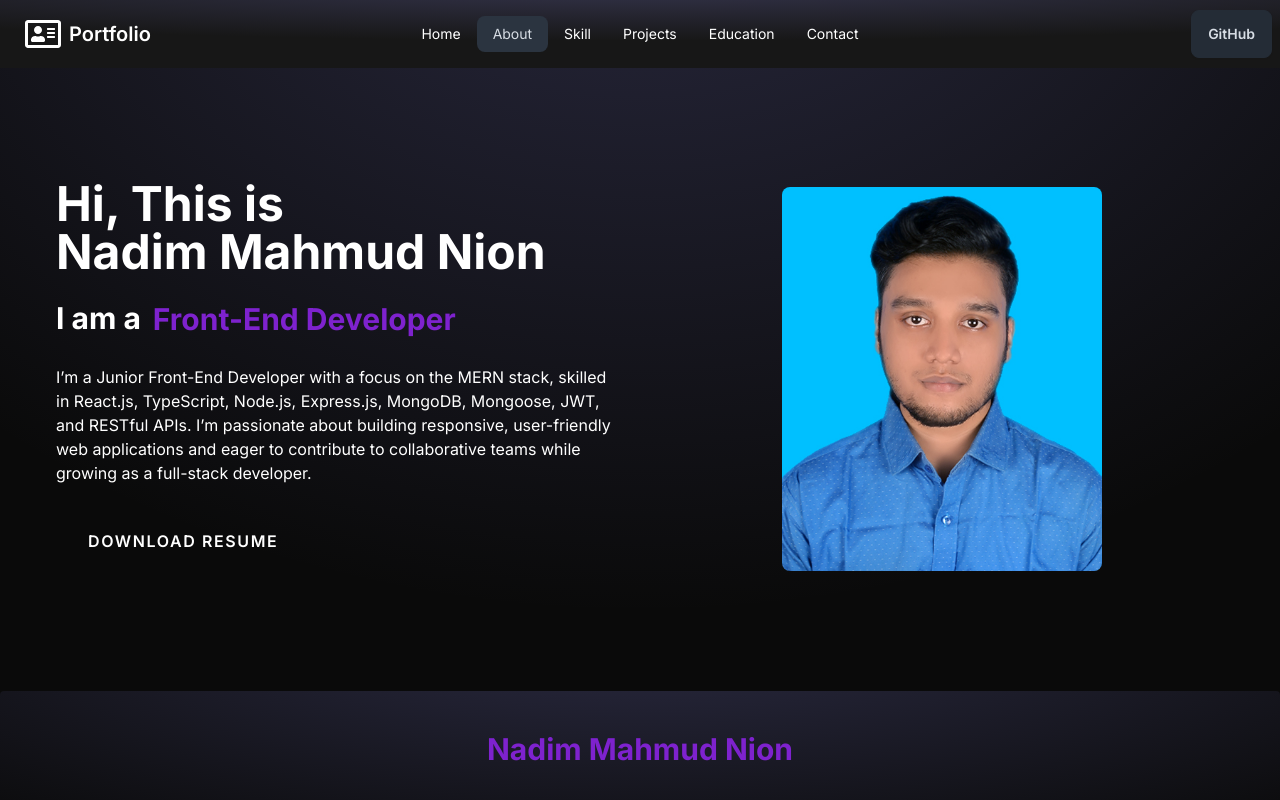
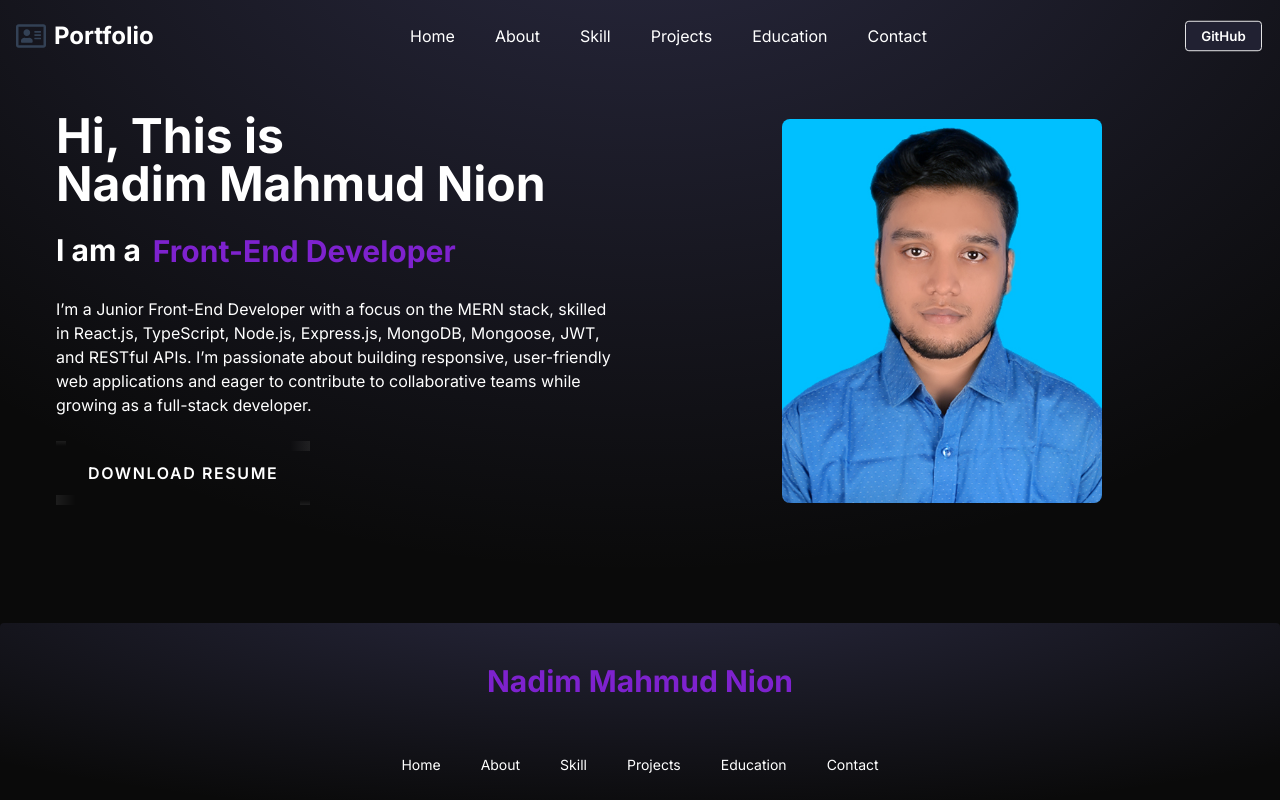
Before and after one commit to Nadim-Nion/nion-portfolio, a React (Vite) app: page /about in a window 1280 px wide. Shown: the top 800 px of the page. Built offline with nearby package versions, Linux system fonts and the light colour scheme.

Commit message:
animated navabr added with navigation issues resolved

```diff
--- a/package.json
+++ b/package.json
@@ -17,6 +17,7 @@
     "react-hook-form": "^7.53.0",
     "react-icons": "^5.3.0",
     "react-router-dom": "^6.26.2",
+    "react-scroll": "^1.9.3",
     "sort-by": "^1.2.0"
   },
   "devDependencies": {
--- a/src/components/About/About.jsx
+++ b/src/components/About/About.jsx
@@ -9,7 +9,7 @@ const About = () => {
     <div className="max-w-full lg:max-w-7xl mx-auto p-7">
       <div className="flex flex-col lg:flex-row justify-center items-center lg:space-x-10 p-7">
         {/* About Content */}
-        <div className="text-white space-y-6 my-0 md:my-14 lg:w-1/2">
+        <div className="text-white space-y-6 my-0 md:my-14 lg:w-1/2 mt-10">
           <h2 className="text-4xl mx-12 md:mx-0 md:text-5xl font-bold">
             Hi, This is <br />
             <span>Nadim Mahmud Nion</span>
--- a/src/components/Navbar/Navbar.jsx
+++ b/src/components/Navbar/Navbar.jsx
@@ -1,62 +1,91 @@
-import React from 'react';
-import { FaRegAddressCard } from 'react-icons/fa';
-import { Link, NavLink } from 'react-router-dom';
+import React, { useState, useEffect } from "react";
+import { FaRegAddressCard } from "react-icons/fa";
+import { Link } from "react-router-dom"; // , NavLink
+import { FaBars, FaTimes } from "react-icons/fa";
+import { Link as ScrollLink } from "react-scroll";
 
 const Navbar = () => {
-    const navItems = <>
-        <li><NavLink to="/">Home</NavLink></li>
-        <li>
-            <NavLink to="/about">About</NavLink>
-        </li>
-        <li><NavLink to="/skill">Skill</NavLink></li>
-        <li><NavLink to="/projects">Projects</NavLink></li>
-        <li><NavLink to="/education">Education</NavLink></li>
-        <li><NavLink to="/contact">Contact</NavLink></li>
-    </>;
+  const [scrolling, setScrolling] = useState(false);
+  const [mobileOpen, setMobileOpen] = useState(false);
 
-    return (
-        <div className="navbar bg-neutral-900 bg-[radial-gradient(ellipse_80%_80%_at_50%_-20%,rgba(120,119,198,0.3),rgba(255,255,255,0))]">
-            <div className="navbar-start">
-                <div className="dropdown">
-                    <div tabIndex={0} role="button" className="btn btn-ghost lg:hidden">
-                        <svg
-                            xmlns="http://www.w3.org/2000/svg"
-                            className="h-5 w-5"
-                            fill="none"
-                            viewBox="0 0 24 24"
-                            stroke="white">
-                            <path
-                                strokeLinecap="round"
-                                strokeLinejoin="round"
-                                strokeWidth="2"
-                                d="M4 6h16M4 12h8m-8 6h16" />
-                        </svg>
-                    </div>
-                    <ul
-                        tabIndex={0}
-                        className="menu menu-sm dropdown-content rounded-box z-[1] mt-3 w-52 p-2 shadow">
-                        <ul className="menu menu-horizontal px-1 text-white">
-                            {navItems}
-                        </ul>
-                    </ul>
-                </div>
-                <a className="btn btn-ghost text-xl text-white">
-                    <FaRegAddressCard className='text-4xl' />
-                    Portfolio
-                </a>
-            </div>
-            <div className="navbar-center hidden lg:flex">
-                <ul className="menu menu-horizontal px-1 text-white">
-                    {navItems}
-                </ul>
-            </div>
-            <div className="navbar-end">
-                <Link to="https://github.com/Nadim-Nion">
-                    <button className="btn btn-active btn-neutral">GitHub</button>
-                </Link>
-            </div>
+  useEffect(() => {
+    const handleScroll = () => {
+      setScrolling(window.scrollY > 20);
+    };
+    window.addEventListener("scroll", handleScroll);
+    return () => window.removeEventListener("scroll", handleScroll);
+  }, []);
+
+  const navItems = (
+    <>
+      {["Home", "About", "Skill", "Projects", "Education", "Contact"].map(
+        (text) => (
+          <li key={text}>
+            <ScrollLink
+              to={text.toLowerCase()}
+              smooth={true}
+              duration={500}
+              offset={-80}
+              className="cursor-pointer group relative text-white px-2 py-1"
+              onClick={() => setMobileOpen(false)} // close mobile nav
+            >
+              {text}
+              <span className="absolute left-0 -bottom-1 w-full h-[2px] bg-gradient-to-r from-purple-500 via-pink-500 to-blue-500 scale-x-0 group-hover:scale-x-100 transition-transform origin-left"></span>
+            </ScrollLink>
+          </li>
+        )
+      )}
+    </>
+  );
+
+  return (
+    <header
+      className={`fixed top-0 left-0 w-full z-50 transition-all duration-300 ${
+        scrolling
+          ? "bg-black/80 backdrop-blur-md shadow-md py-3"
+          : "bg-transparent py-5"
+      }`}
+    >
+      <div className="max-w-7xl mx-auto px-4 flex items-center justify-between">
+        {/* Logo */}
+        <Link
+          to="/"
+          className="flex items-center text-white text-2xl font-bold gap-2"
+        >
+          <FaRegAddressCard className="text-3xl text-slate-700" /> Portfolio
+        </Link>
+
+        {/* Desktop Menu */}
+        <nav className="hidden md:flex">
+          <ul className="flex gap-6 items-center">{navItems}</ul>
+        </nav>
+
+        {/* GitHub Button */}
+        <div className="hidden md:block">
+          <Link to="https://github.com/Nadim-Nion" target="_blank">
+            <button className="btn btn-sm bg-[#212132] hover:bg-slate-700 text-white px-4 rounded">
+              GitHub
+            </button>
+          </Link>
         </div>
-    );
+
+        {/* Mobile Toggle */}
+        <button
+          onClick={() => setMobileOpen(!mobileOpen)}
+          className="md:hidden text-white text-2xl mr-12 md:mr-0"
+        >
+          {mobileOpen ? <FaTimes /> : <FaBars />}
+        </button>
+      </div>
+
+      {/* Mobile Nav */}
+      {mobileOpen && (
+        <nav className="md:hidden bg-black text-white px-6 pb-4 pt-2">
+          <ul className="flex flex-col gap-3">{navItems}</ul>
+        </nav>
+      )}
+    </header>
+  );
 };
 
 export default Navbar;
--- a/src/pages/HomePage/Home/Home.jsx
+++ b/src/pages/HomePage/Home/Home.jsx
@@ -1,20 +1,36 @@
-import React from 'react';
-import About from '../../../components/About/About';
-import Skill from '../../../components/Skill/Skill';
-import Project from '../../../components/Project/Project';
-import Education from '../../../components/Education/Education';
-import Contact from '../../../components/Contact/Contact';
+import React from "react";
+import About from "../../../components/About/About";
+import Skill from "../../../components/Skill/Skill";
+import Project from "../../../components/Project/Project";
+import Education from "../../../components/Education/Education";
+import Contact from "../../../components/Contact/Contact";
 
 const Home = () => {
-    return (
-        <div>
-            <About></About>
-            <Skill></Skill>
-            <Project></Project>
-            <Education></Education>
-            <Contact></Contact>
-        </div>
-    );
+  return (
+    <div>
+      <section id="home"></section>
+
+      <section id="about">
+        <About />
+      </section>
+
+      <section id="skill">
+        <Skill />
+      </section>
+
+      <section id="projects">
+        <Project />
+      </section>
+
+      <section id="education">
+        <Education />
+      </section>
+
+      <section id="contact">
+        <Contact />
+      </section>
+    </div>
+  );
 };
 
 export default Home;
```
Also changed, not shown: 1 other file (tests, documents, lock files or other folders).
